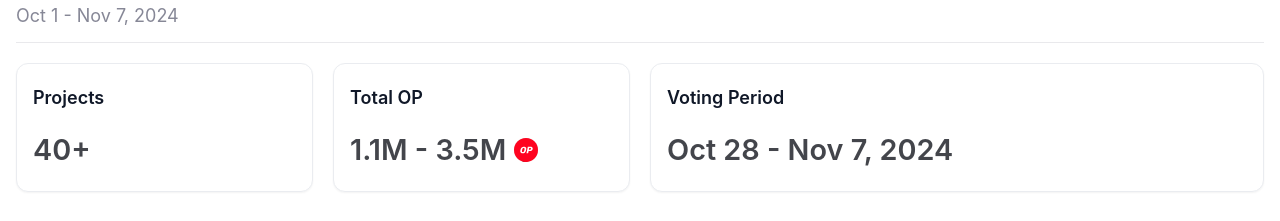
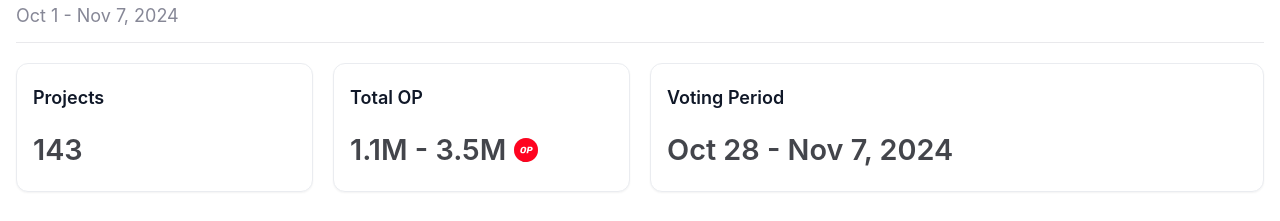
Before and after one commit to Retrolist/retrolist-rounds-landing, a React (Vite) app: page / in a window 1280 px wide. Shown: the part 840-1061 px from the top of the page. Built offline with nearby package versions, Linux system fonts and the light colour scheme.

Commit message:
Update App.tsx

```diff
--- a/src/App.tsx
+++ b/src/App.tsx
@@ -148,7 +148,7 @@
               date="Oct 1 - Nov 7, 2024"
               votingPeriod="Oct 28 - Nov 7, 2024"
               medianFundingAwarded="21,266"
-              projectRewarded="40+"
+              projectRewarded="143"
               topCategories="DeFi"
               totalOP="1.1M - 3.5M"
               isLive
```
